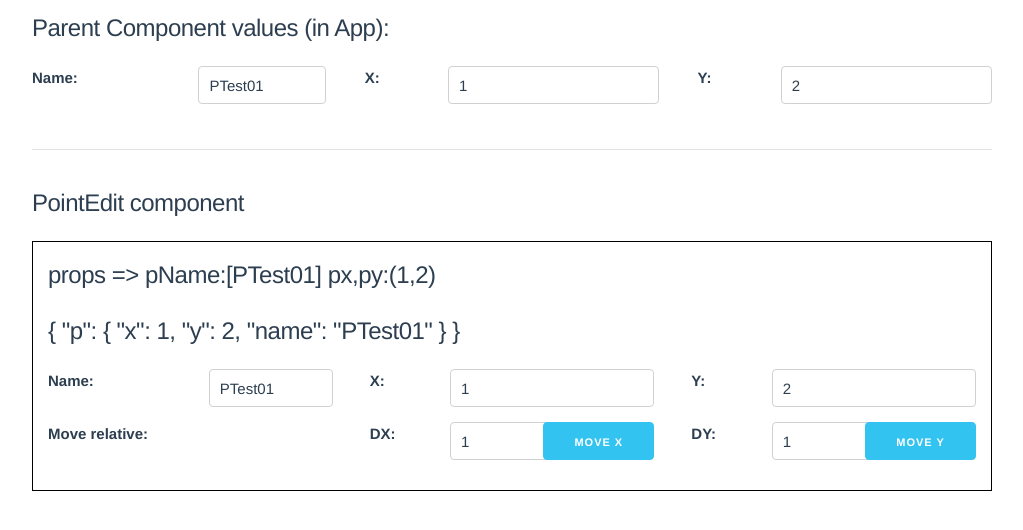
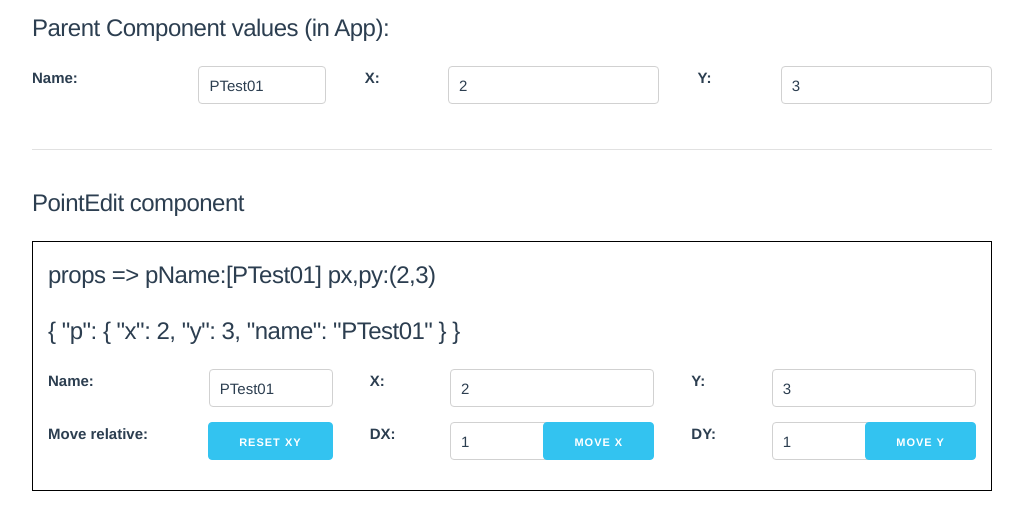
Before and after one commit to lao-tseu-is-alive/vue3-ts, a Vue app: page / in a window 1280 px wide. Shown: the top 530 px of the page, without its empty margins (128-1151 px from the left). Built offline with nearby package versions, Linux system fonts and the light colour scheme.

Commit message:
added emit to composition api and worked out on the strange reactive stuff not always working...

```diff
--- a/src/App.vue
+++ b/src/App.vue
@@ -40,12 +40,16 @@
     </div>
     <hr>
     <h5>PointEdit component</h5>
-    <PointEdit :p-name="parentPointName" :px="parentPX" :py="parentPY"/>
+    <PointEdit
+      :p-name="parentPointName" :px="parentPX" :py="parentPY"
+      @changePoint="handleChangedPoint"
+    />
   </div>
 </template>
 
 <script lang="ts">
-import { defineComponent } from 'vue';
+import { defineComponent, ref } from 'vue';
+import { iPoint } from '@/components/Point';
 import PointEdit from './components/PointEdit.vue';
 
 export default defineComponent({
@@ -53,11 +57,20 @@ export default defineComponent({
   components: {
     PointEdit,
   },
-  data() {
+  setup() {
+    const parentPointName = ref('PTest01');
+    const parentPX = ref(2);
+    const parentPY = ref(3);
+    const handleChangedPoint = (val:iPoint) => {
+      console.log('## IN APP handleChangedPoint val:', val);
+      if (val.name != null) {
+        parentPointName.value = val.name;
+      }
+      parentPX.value = val.x;
+      parentPY.value = val.y;
+    };
     return {
-      parentPointName: 'PTest01',
-      parentPX: 1,
-      parentPY: 2,
+      parentPointName, parentPX, parentPY, handleChangedPoint,
     };
   },
 });
--- a/src/components/Point.ts
+++ b/src/components/Point.ts
@@ -24,9 +24,14 @@ export default class Point {
 
   dump=():string => `Point[${this.p.name}](${this.p.x}, ${this.p.y})`;
 
-  move=(x:number, y:number):void => { this.p.x = x; this.p.y = y; }
+  getPoint=():iPoint => {
+    const temp:iPoint = { x: this.p.x, y: this.p.y, name: this.p.name };
+    return temp;
+  }
 
-  rename=(name:string):void => { this.name = name; }
+  move=(x:number, y:number):Point => { this.p.x = x; this.p.y = y; return this; }
+
+  rename=(name:string):Point => { this.name = name; return this; }
 
   moveRelative=(dx:number, dy:number):Point => { this.p.x += dx; this.p.y += dy; return this; }
 }
--- a/src/components/PointEdit.vue
+++ b/src/components/PointEdit.vue
@@ -18,27 +18,31 @@
         <label for="PointName">Name:</label>
       </div>
       <div class="two columns">
-        <input id="PointName" type="text" class="u-full-width"
+        <input id="PointName" type="text" class="u-full-width" @change="changedPoint"
                placeholder="your point name" v-model="point.name">
       </div>
       <div class="one columns">
         <label for="PX">X:</label>
       </div>
       <div class="three columns">
-        <input id="PX" class="u-full-width" type="number"
+        <input id="PX" class="u-full-width" type="number" @change="changedPoint"
                placeholder="X value" v-model.number="point.x"/>
       </div>
       <div class="one columns">
         <label for="PY">Y:</label>
       </div>
       <div class="three columns">
-        <input id="PY" class="u-full-width" type="number"
+        <input id="PY" class="u-full-width" type="number" @change="changedPoint"
                placeholder="Y value" v-model.number="point.y"/>
       </div>
     </div>
     <div class="row">
-      <div class="four columns">
+      <div class="three columns">
         <label>Move relative:</label>
+      </div>
+      <div class="one columns">
+        <button id="resetxy" aria-keyshortcuts="x" @click="resetXY"
+                class="button-primary u-pull-right">reset XY</button>
       </div>
       <div class="one columns">
         <label for="DX">DX:</label>
@@ -68,7 +72,7 @@
 
 <script lang="ts">
 import {
-  defineComponent, onMounted, ref, watch,
+  defineComponent, onMounted, ref, reactive, watch, SetupContext, computed,
 } from 'vue';
 import Point from '@/components/Point';
 
@@ -79,51 +83,94 @@ export default defineComponent({
     px: { required: true, default: 0 },
     py: { required: true, default: 0 },
   },
-  /* watch: {
-    px(val: number, oldVal: number) {
-      console.log(`IN WATCH px now: ${val},  before: ${oldVal}`);
-      this.point.x = val;
-    },
-    py(val: number, oldVal: number) {
-      console.log(`IN WATCH py now: ${val},  before: ${oldVal}`);
-      this.point.y = val;
-    },
-    pName(val: string, oldVal: string) {
-      console.log(`IN WATCH pName now: ${val},  before: ${oldVal}`);
-      this.point.name = val;
-    },
-  }, */
-  setup(props: { pName: string | undefined; px: number | undefined; py: number | undefined; }) {
-    const point = ref(new Point(props.pName, props.px, props.py));
+
+  setup(props: { pName: string | undefined; px: number ; py: number ; }, ctx: SetupContext) {
+    const point = reactive<Point>(new Point(props.pName, props.px, props.py));
     const deltaX = ref(1);
     const deltaY = ref(1);
-    // methods
+    // ####### computed props
+    // const getClonedPoint = computed(() => {
+    //   console.log('IN COMPUTED getPoint()');
+    //   return new Point(point.name, point.x, point.y);
+    // });
+    // ####### methods
+    const changedPoint = ():void => {
+      console.log('IN changedPoint');
+      ctx.emit('changePoint', point.getPoint());
+    };
     const moveRelX = ():void => {
       console.log(`IN moveRelX(${deltaX.value})`);
-      point.value.moveRelative(deltaX.value, 0);
+      point.moveRelative(deltaX.value, 0);
+      console.log(`IN moveRelX(${deltaX.value})  => point.dump(): ${point.dump()}`);
+      // point.x += 0; // not needed because of getClonedPoint computed property ? Nope...
+      // only by having a ctx.emit in changed point, reactivity works or does not work ... amazing
+      // don't believe me ? comment the next line calling changedPoint and the ctx.emit
+      // and you get reactivity on moveRelY but not on moveRelX
+      changedPoint();
     };
     const moveRelY = ():void => {
       console.log(`IN moveRelY(${deltaY.value})`);
-      point.value.moveRelative(0, deltaY.value);
-      console.log(`IN moveRelY(${deltaY.value})  => this.point.dump(): ${point.value.dump()}`);
+      point.moveRelative(0, deltaY.value);
+      console.log(`IN moveRelY(${deltaY.value})  => point.dump(): ${point.dump()}`);
+      // point.y += 0;
+      changedPoint();
     };
     const moveRelXY = ():void => {
       console.log(`IN moveRelXY(${deltaX.value}, ${deltaY.value})`);
-      point.value.moveRelative(deltaX.value, deltaY.value);
+      point.moveRelative(deltaX.value, deltaY.value);
+      console.log(`IN moveRelXY(${deltaX.value}, ${deltaY.value})  => point.dump(): ${point.dump()}`);
+      // point.x += 0;
+      changedPoint();
     };
-    // watch
+    const resetXY = ():void => {
+      console.log('IN resetXY(0, 0)');
+      point.move(0, 0).rename('');
+      console.log(`IN resetXY(0, 0)  => point.dump(): ${point.dump()}`);
+      // point.x += 0;
+      changedPoint();
+    };
+    // ####### watch
+    // watch for parent change on property px
     watch(() => props.px, (val, oldVal) => {
       console.log(`IN WATCH px now: ${val},  before: ${oldVal}`);
-      if (val !== undefined) {
-        point.value.x = +val;
+      if ((val !== undefined) && (val !== oldVal)) {
+        point.x = +val;
       }
     });
-    // hooks
+    // watch for parent change on property py
+    watch(() => props.py, (val, oldVal) => {
+      console.log(`IN WATCH py now: ${val},  before: ${oldVal}`);
+      if ((val !== undefined) && (val !== oldVal)) {
+        point.y = +val;
+      }
+    });
+    // watch for parent change on property pName
+    watch(() => props.pName, (val, oldVal) => {
+      // remove spaces from name
+      const trimVal:string = String(`${val}`).trim();
+      const trimOldVal:string = String(`${oldVal}`).trim();
+      console.log(`IN WATCH pName now:'${val}', before:'${oldVal}'`);
+      if ((val !== undefined) && (trimVal !== trimOldVal)) {
+        point.name = trimVal;
+      } else {
+        console.log(`IN WATCH pName -> NOTHING TO DO ! (spaces ignored) val.trim():'${trimVal}',  before:'${trimOldVal}'`);
+      }
+    });
+    // ####### hooks
     onMounted(() => {
       console.log(`PointEdit mounted => pName:[${props.pName}](${props.px},${props.py})`);
-      console.log(`PointEdit mounted => ${point.value.dump()}`);
+      console.log(`PointEdit mounted => ${point.dump()}`);
     });
-    return { point, deltaX, deltaY };
+    return {
+      point,
+      deltaX,
+      deltaY,
+      moveRelX,
+      moveRelY,
+      moveRelXY,
+      resetXY,
+      changedPoint,
+    };
   },
 
 });
```
